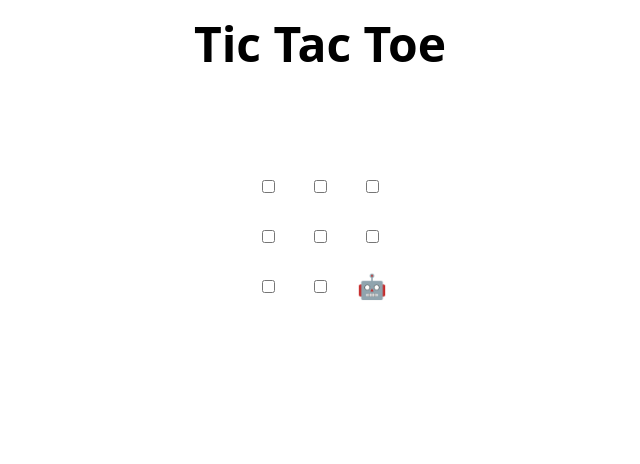
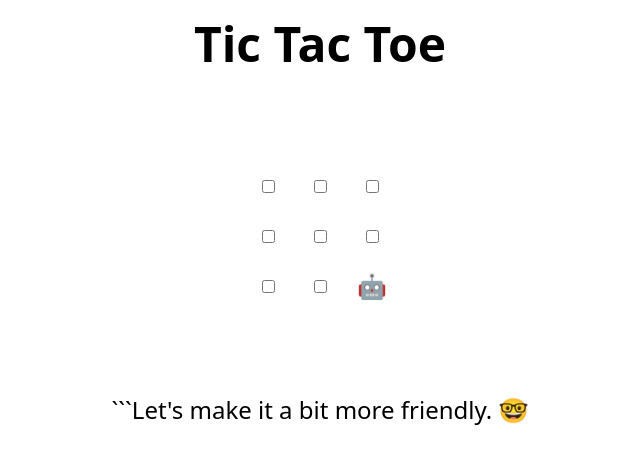
Before and after one commit to shuya-cpu10/skills-review-pull-requests, a plain HTML site: page index.html in a window 1280 px wide. Shown: the whole page, without its empty margins (320-960 px from the left). Drawn offline with Linux system fonts and the light colour scheme.

Commit message:
Make the end game experience more friendly

````diff
--- a/index.html
+++ b/index.html
@@ -49,6 +49,7 @@
 </table>
 
 <h2 hidden>Game over, refresh to play again 🧑‍💻 🤖!</h2>
+```Let's make it a bit more friendly. 🤓
 <button id="play-again" hidden>Play again</button>
 
 <script>
````
